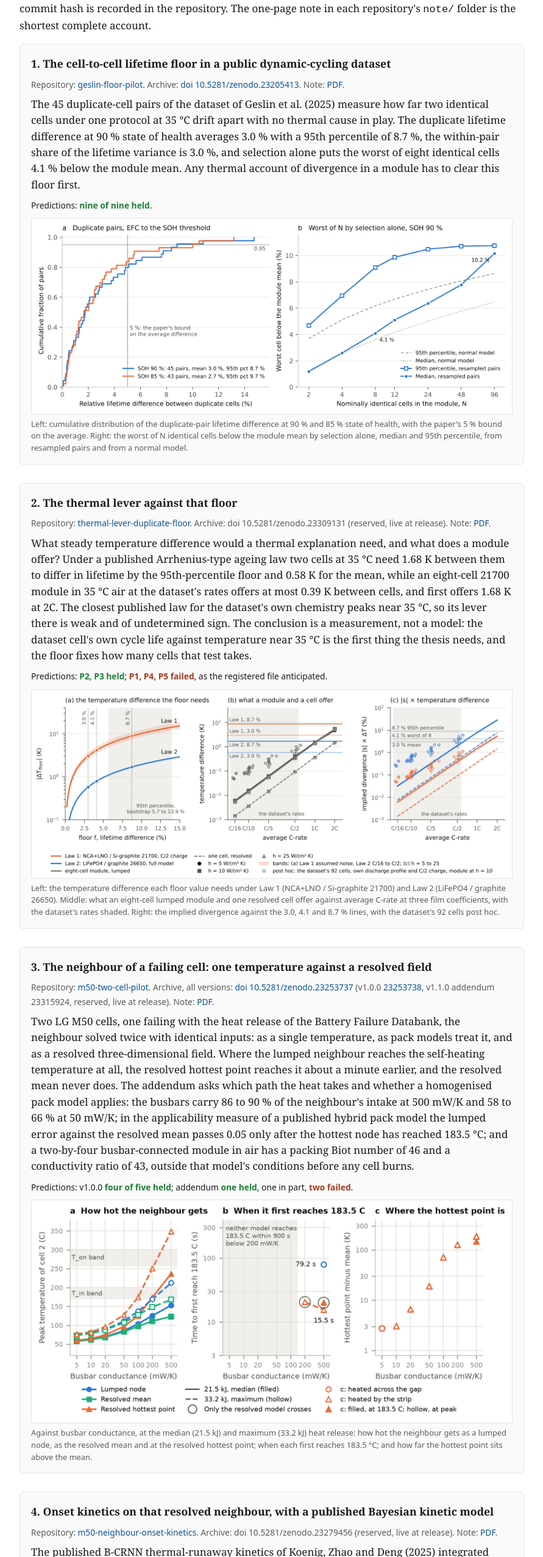
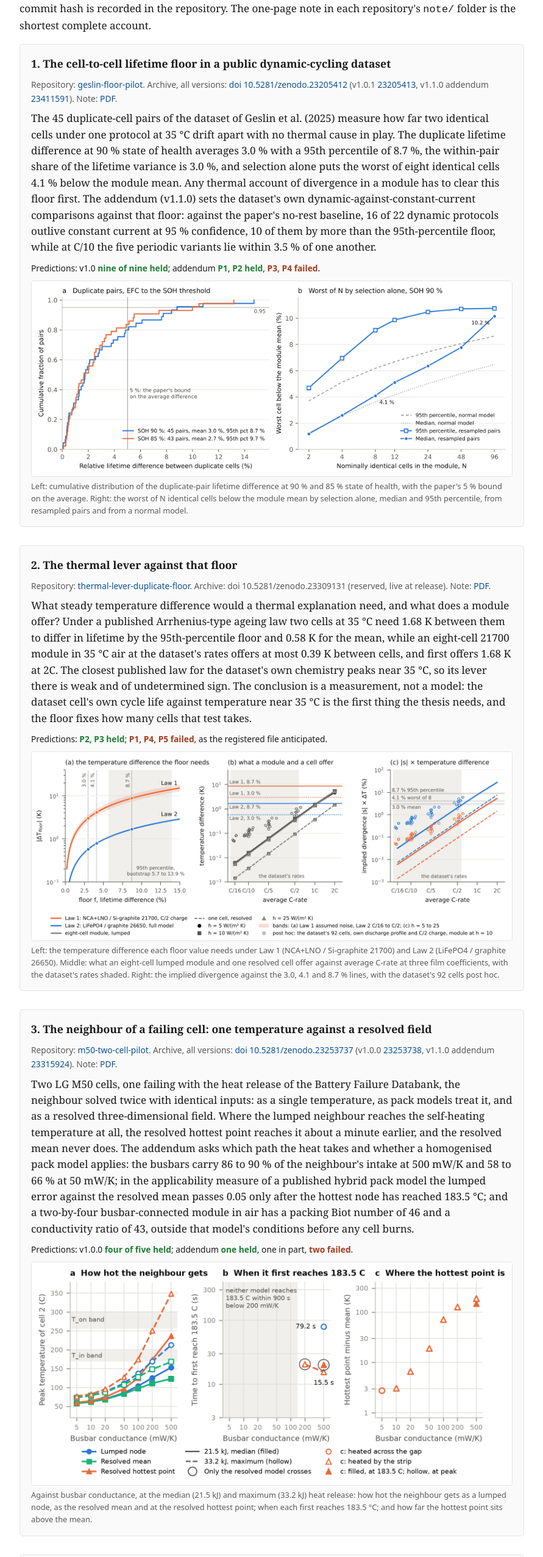
Before and after one commit to siddharth161204-wq/siddharth161204-wq.github.io, a plain HTML site: page index.html in a window 1280 px wide. Shown: the part 1427-3980 px from the top of the page at 61% size, without its empty margins (194-1085 px from the left). Drawn offline with Linux system fonts and the light colour scheme.

Commit message:
Research page: floor v1.1.0, two-cell v1.1.0 and kinetics v1.1.0 published; Stage 4 and addendum lines; new notes

```diff
--- a/index.html
+++ b/index.html
@@ -78,9 +78,9 @@
 
 <article id="floor">
   <h3>1. The cell-to-cell lifetime floor in a public dynamic-cycling dataset</h3>
-  <p class="meta">Repository: <a href="https://github.com/siddharth161204-wq/geslin-floor-pilot">geslin-floor-pilot</a>. Archive: <a href="https://doi.org/10.5281/zenodo.23205413">doi 10.5281/zenodo.23205413</a>. Note: <a href="notes/Note_1_duplicate_cell_floor.pdf">PDF</a>.</p>
-  <p>The 45 duplicate-cell pairs of the dataset of Geslin et al. (2025) measure how far two identical cells under one protocol at 35 °C drift apart with no thermal cause in play. The duplicate lifetime difference at 90 % state of health averages 3.0 % with a 95th percentile of 8.7 %, the within-pair share of the lifetime variance is 3.0 %, and selection alone puts the worst of eight identical cells 4.1 % below the module mean. Any thermal account of divergence in a module has to clear this floor first.</p>
-  <p class="score">Predictions: <span class="held">nine of nine held</span>.</p>
+  <p class="meta">Repository: <a href="https://github.com/siddharth161204-wq/geslin-floor-pilot">geslin-floor-pilot</a>. Archive, all versions: <a href="https://doi.org/10.5281/zenodo.23205412">doi 10.5281/zenodo.23205412</a> (v1.0.1 <a href="https://doi.org/10.5281/zenodo.23205413">23205413</a>, v1.1.0 addendum <a href="https://doi.org/10.5281/zenodo.23411591">23411591</a>). Note: <a href="notes/Note_1_duplicate_cell_floor_v1.1.pdf">PDF</a>.</p>
+  <p>The 45 duplicate-cell pairs of the dataset of Geslin et al. (2025) measure how far two identical cells under one protocol at 35 °C drift apart with no thermal cause in play. The duplicate lifetime difference at 90 % state of health averages 3.0 % with a 95th percentile of 8.7 %, the within-pair share of the lifetime variance is 3.0 %, and selection alone puts the worst of eight identical cells 4.1 % below the module mean. Any thermal account of divergence in a module has to clear this floor first. The addendum (v1.1.0) sets the dataset's own dynamic-against-constant-current comparisons against that floor: against the paper's no-rest baseline, 16 of 22 dynamic protocols outlive constant current at 95 % confidence, 10 of them by more than the 95th-percentile floor, while at C/10 the five periodic variants lie within 3.5 % of one another.</p>
+  <p class="score">Predictions: v1.0 <span class="held">nine of nine held</span>; addendum <span class="held">P1, P2 held</span>, <span class="failed">P3, P4 failed</span>.</p>
   <figure><img src="assets/floor.png" alt="Left: cumulative fraction of duplicate pairs against their relative lifetime difference at 90 and 85 percent state of health. Right: how far the worst of N identical cells falls below the module mean by selection alone." loading="lazy"><figcaption>Left: cumulative distribution of the duplicate-pair lifetime difference at 90 % and 85 % state of health, with the paper's 5 % bound on the average. Right: the worst of N identical cells below the module mean by selection alone, median and 95th percentile, from resampled pairs and from a normal model.</figcaption></figure>
 </article>
 
@@ -94,7 +94,7 @@
 
 <article id="twocell">
   <h3>3. The neighbour of a failing cell: one temperature against a resolved field</h3>
-  <p class="meta">Repository: <a href="https://github.com/siddharth161204-wq/m50-two-cell-pilot">m50-two-cell-pilot</a>. Archive, all versions: <a href="https://doi.org/10.5281/zenodo.23253737">doi 10.5281/zenodo.23253737</a> (v1.0.0 <a href="https://doi.org/10.5281/zenodo.23253738">23253738</a>, v1.1.0 addendum 23315924, reserved, live at release). Note: <a href="notes/Note_2_two_cell_neighbour_v1.1.pdf">PDF</a>.</p>
+  <p class="meta">Repository: <a href="https://github.com/siddharth161204-wq/m50-two-cell-pilot">m50-two-cell-pilot</a>. Archive, all versions: <a href="https://doi.org/10.5281/zenodo.23253737">doi 10.5281/zenodo.23253737</a> (v1.0.0 <a href="https://doi.org/10.5281/zenodo.23253738">23253738</a>, v1.1.0 addendum <a href="https://doi.org/10.5281/zenodo.23315924">23315924</a>). Note: <a href="notes/Note_2_two_cell_neighbour_v1.1.pdf">PDF</a>.</p>
   <p>Two LG M50 cells, one failing with the heat release of the Battery Failure Databank, the neighbour solved twice with identical inputs: as a single temperature, as pack models treat it, and as a resolved three-dimensional field. Where the lumped neighbour reaches the self-heating temperature at all, the resolved hottest point reaches it about a minute earlier, and the resolved mean never does. The addendum asks which path the heat takes and whether a homogenised pack model applies: the busbars carry 86 to 90 % of the neighbour's intake at 500 mW/K and 58 to 66 % at 50 mW/K; in the applicability measure of a published hybrid pack model the lumped error against the resolved mean passes 0.05 only after the hottest node has reached 183.5 °C; and a two-by-four busbar-connected module in air has a packing Biot number of 46 and a conductivity ratio of 43, outside that model's conditions before any cell burns.</p>
   <p class="score">Predictions: v1.0.0 <span class="held">four of five held</span>; addendum <span class="held">one held</span>, one in part, <span class="failed">two failed</span>.</p>
   <figure><img src="assets/twocell.png" alt="Left: peak temperature of the neighbour cell against busbar conductance for the lumped node, the resolved mean and the resolved hottest point. Middle: time to first reach 183.5 C. Right: hottest point minus mean." loading="lazy"><figcaption>Against busbar conductance, at the median (21.5 kJ) and maximum (33.2 kJ) heat release: how hot the neighbour gets as a lumped node, as the resolved mean and at the resolved hottest point; when each first reaches 183.5 °C; and how far the hottest point sits above the mean.</figcaption></figure>
@@ -102,9 +102,9 @@
 
 <article id="kinetics">
   <h3>4. Onset kinetics on that resolved neighbour, with a published Bayesian kinetic model</h3>
-  <p class="meta">Repository: <a href="https://github.com/siddharth161204-wq/m50-neighbour-onset-kinetics">m50-neighbour-onset-kinetics</a>. Archive: doi 10.5281/zenodo.23279456 (reserved, live at release). Note: <a href="notes/Note_3_onset_kinetics_stage3.pdf">PDF</a>.</p>
-  <p>The published B-CRNN thermal-runaway kinetics of Koenig, Zhao and Deng (2025) integrated along the archived neighbour histories and then fed back as a heat source. With copper busbars the resolved hottest node starts to self-heat 23 to 26 s before the lumped node, every start a fresh SEI decomposing at 108 °C; the lumped model never enters the internal-short band yet releases six to seven times the resolved cell's reaction heat. The third stage carries the uncertainty: over 200 joint draws of the kinetic posterior and 30 Latin hypercube draws of the roll's published thermal properties, the lumped node never starts first in any of the 42 cases, the lead at the busbar runs from 15 to 59 s with a median of 26 s, and the kinetics, not the thermal properties, set both onsets (thermal-to-kinetic standard-deviation ratio 0.027 at the hottest node, 0.106 at the lumped node). A check against the source's published onset temperature failed the registered acceptance band and passes an amended one; both verdicts are recorded.</p>
-  <p class="score">Predictions: stages 1 and 2 <span class="held">six held</span>, <span class="failed">one failed</span>; stage 3 <span class="held">P1, P2, P5 held</span>, <span class="failed">P3, P4, P6 failed</span>.</p>
+  <p class="meta">Repository: <a href="https://github.com/siddharth161204-wq/m50-neighbour-onset-kinetics">m50-neighbour-onset-kinetics</a>. Archive, all versions: <a href="https://doi.org/10.5281/zenodo.23279455">doi 10.5281/zenodo.23279455</a> (v1.1.0 <a href="https://doi.org/10.5281/zenodo.23279456">23279456</a>). Note: <a href="notes/Note_3_onset_kinetics_v1.1.pdf">PDF</a>.</p>
+  <p>The published B-CRNN thermal-runaway kinetics of Koenig, Zhao and Deng (2025) integrated along the archived neighbour histories and then fed back as a heat source. With copper busbars the resolved hottest node starts to self-heat 23 to 26 s before the lumped node, every start a fresh SEI decomposing at 108 °C; the lumped model never enters the internal-short band yet releases six to seven times the resolved cell's reaction heat. The third stage carries the uncertainty: over 200 joint draws of the kinetic posterior and 30 Latin hypercube draws of the roll's published thermal properties, the lumped node never starts first in any of the 42 cases, the lead at the busbar runs from 15 to 59 s with a median of 26 s, and the kinetics, not the thermal properties, set both onsets (thermal-to-kinetic standard-deviation ratio 0.027 at the hottest node, 0.106 at the lumped node). A check against the source's published onset temperature failed the registered acceptance band and passes an amended one; both verdicts are recorded. The fourth stage asks which part of the posterior sets the lead: the anode-electrolyte submodel, which holds the SEI decomposition, carries 0.997 of its variance, the cathode none and the separator about 0.001, yet restricting that submodel to its central half narrows the lead's 95 % width by only 14.6 %, because the lead has two modes and a tighter posterior keeps both.</p>
+  <p class="score">Predictions: stages 1 and 2 <span class="held">six held</span>, <span class="failed">one failed</span>; stage 3 <span class="held">P1, P2, P5 held</span>, <span class="failed">P3, P4, P6 failed</span>; stage 4 <span class="held">P1, P2, P3, P5 held</span>, <span class="failed">P4 failed</span>.</p>
   <figure><img src="assets/kinetics.png" alt="Left: time for the kinetic self-heating rate to reach 0.15 K/min against busbar conductance for the lumped node, the resolved mean and the resolved hottest node. Middle: kinetic self-heating rate against time. Right: temperature with the reaction heat fed back, with the internal-short band." loading="lazy"><figcaption>Posterior-mean kinetics: when the chemistry starts at the lumped node, the resolved mean and the resolved hottest node against busbar conductance; how fast each would self-heat; and, with the reaction heat fed back (stage 2), the hottest node entering the internal-short band while the lumped node does not.</figcaption></figure>
   <figure><img src="assets/kinetics_stage3.png" alt="Left: histogram of the lumped onset minus the hottest-node onset over 200 kinetic posterior draws, 30 thermophysical draws and 210 pairs at 33.2 kJ, 30 s, 500 mW/K; no draw gives a zero or negative lead. Right: onset time against busbar conductance with the 2.5 to 97.5 percent band of kinetic draws." loading="lazy"><figcaption>Stage 3: the lead of the hottest node over the lumped node across 200 kinetic posterior draws and 30 thermophysical draws (no draw reaches zero), and the onset against busbar conductance with the central 95 % band of the kinetic draws.</figcaption></figure>
 </article>
```
Also changed, not shown: 2 other files.
